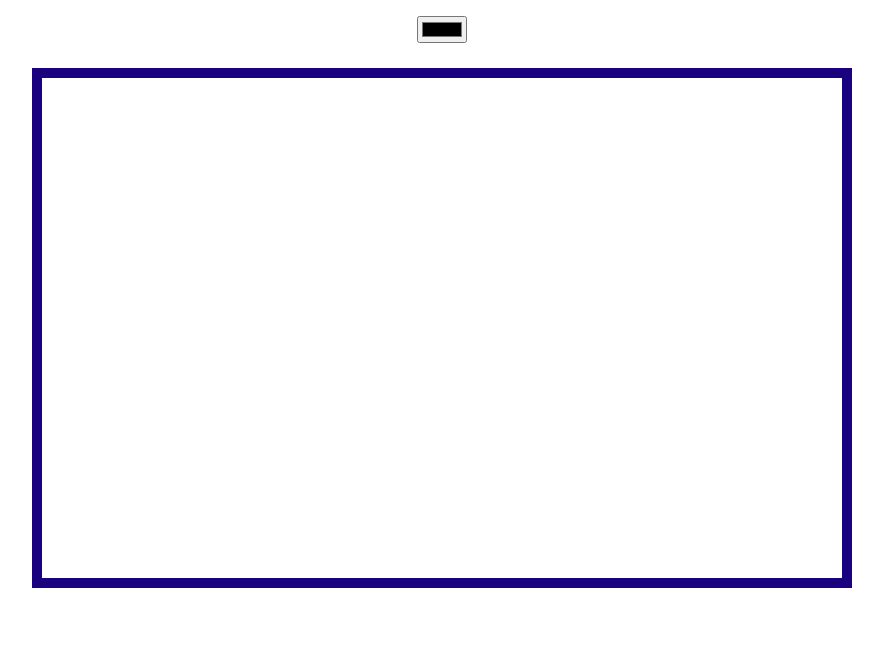
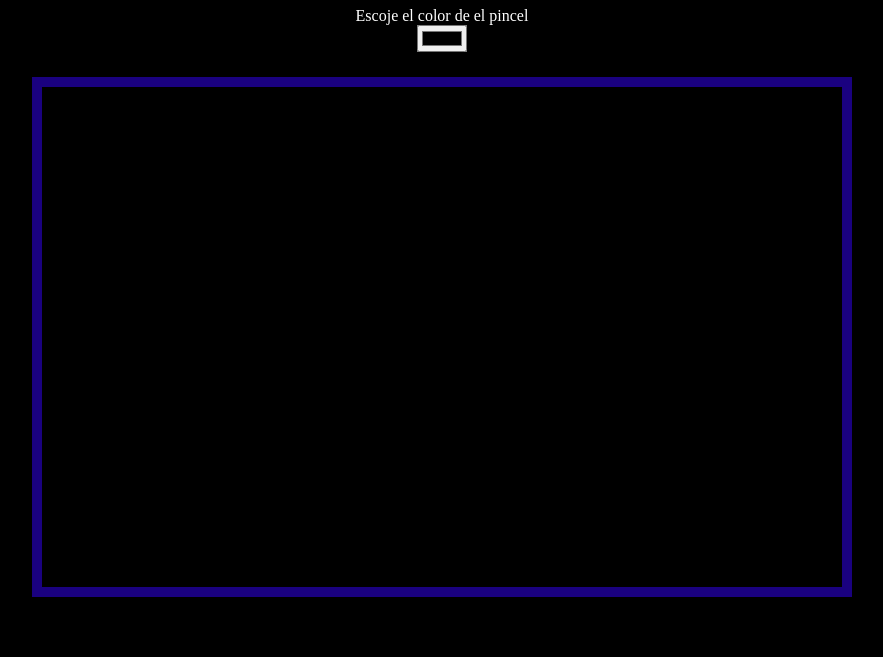
Before and after one commit to U20230457/Practicas-programacion-estructurada, a plain HTML site: page practica 14/index.html in a window 1280 px wide. Shown: the part 143-800 px from the top of the page, without its empty margins (198-1081 px from the left). Drawn offline with Linux system fonts and the light colour scheme.

Commit message:
cambios en el codigo

```diff
--- a/practica 14/index.html
+++ b/practica 14/index.html
@@ -9,6 +9,7 @@
 <body>
     <h1>PIZARRA</h1>
     <div id="colorPickerContainer">
+        <p>Escoje el color de el pincel</p>
         <label for="" id="colorPickerLabel">
             <input id="colorPicker" type="color" value="#000000">
         </label>
--- a/practica 14/style/style.css
+++ b/practica 14/style/style.css
@@ -5,6 +5,8 @@ body{
     justify-content: center;
     height: 100vh;
     margin: 0;
+    color: white;
+    background-color: black;
 }
 
 #colorPickerContainer{
@@ -12,6 +14,11 @@ body{
     display: flex;
     flex-direction: column;
     align-items: center;
+}
+
+p{
+    padding: 0;
+    margin: 0;
 }
 
 #myCanvas{
@@ -23,4 +30,5 @@ body{
 
 #colorPickerLabel{
     margin-bottom: 5px;
+    background-color: gray;
 }
```
